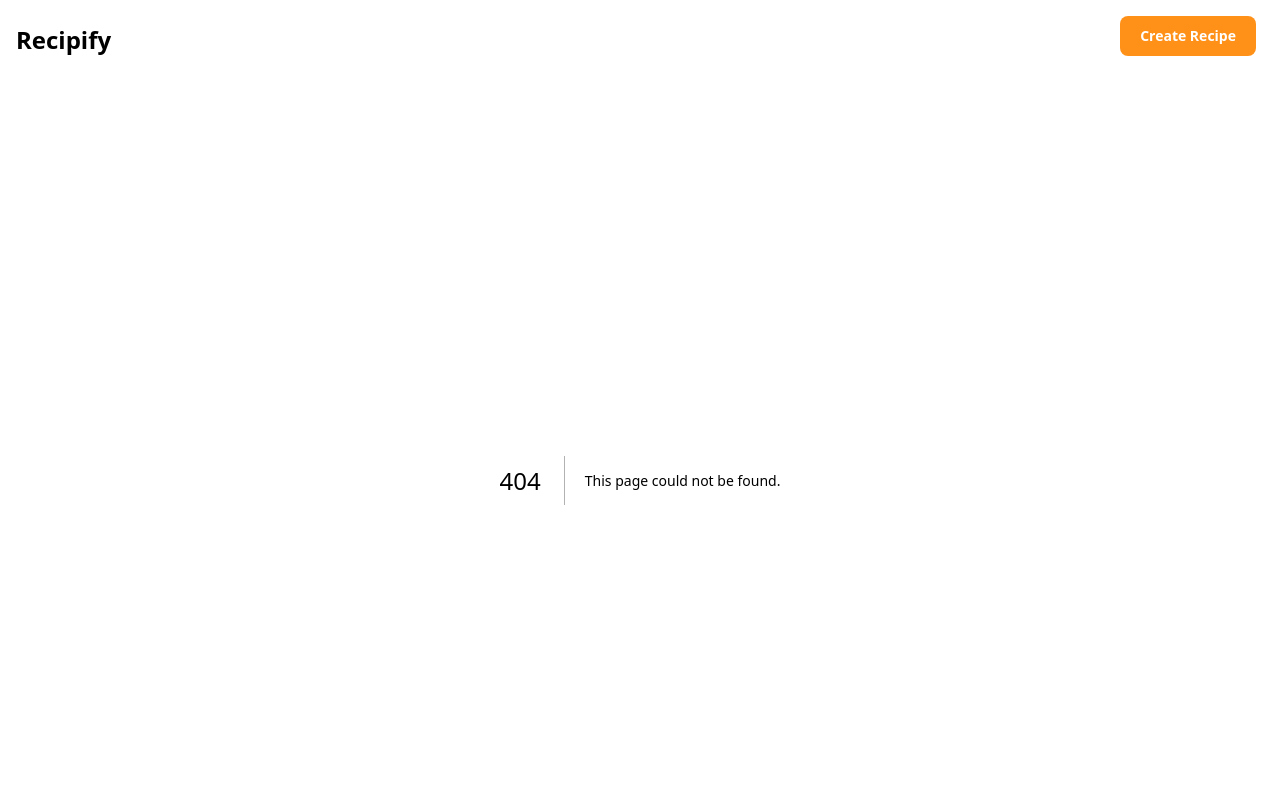
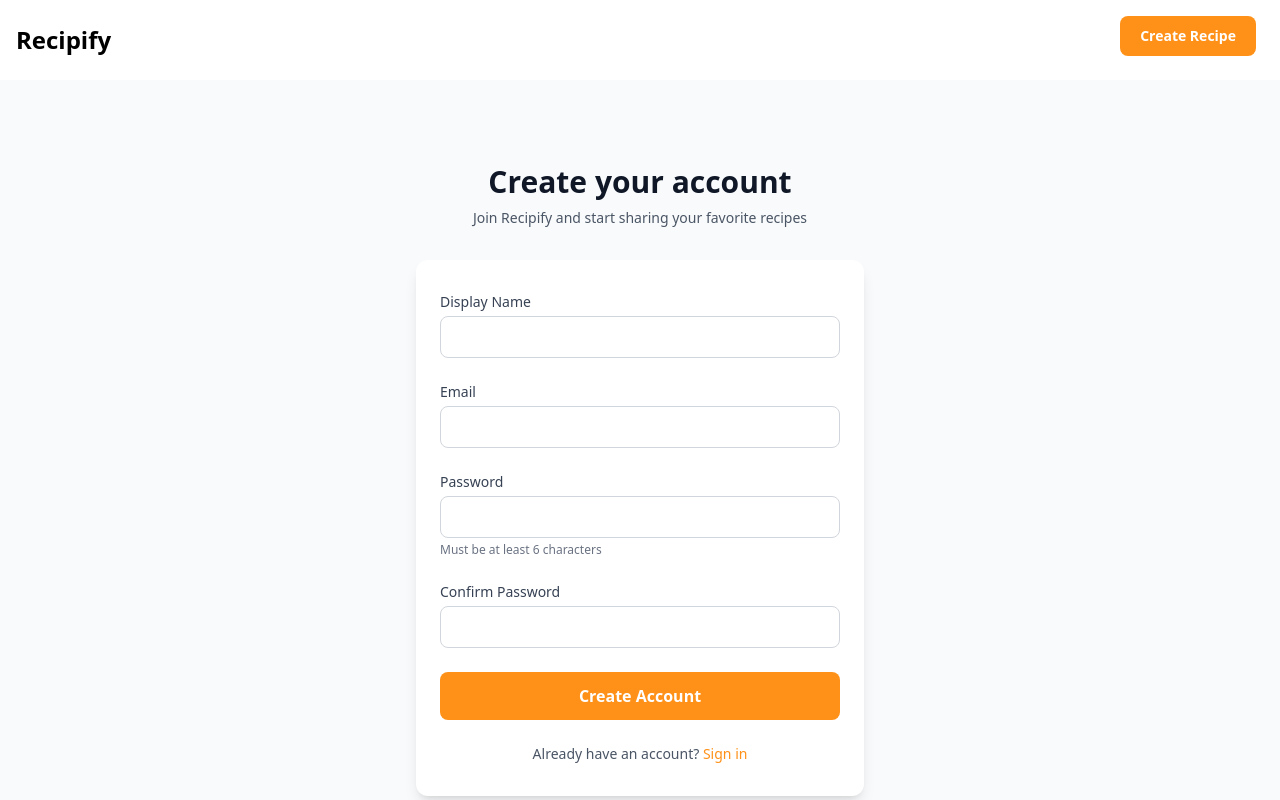
Before and after one commit to kin-hero/cooking-ui, a Next.js app: page /auth/register in a window 1280 px wide. Before the commit this address had no page. Shown: the top 800 px of the page. Built offline with nearby package versions, Linux system fonts and the light colour scheme.

Commit message:
feat: add register page

```diff
--- /dev/null
+++ b/src/app/auth/register/page.tsx
@@ -0,0 +1,20 @@
+import { RegisterForm } from "@/components/forms/register-form";
+
+export default function RegisterPage() {
+  return (
+    <div className="min-h-screen flex items-center justify-center bg-gray-50 py-12 px-4 sm:px-6 lg:px-8">
+      <div className="max-w-md w-full space-y-8">
+        {/* Header */}
+        <div className="text-center">
+          <h1 className="text-3xl font-extrabold text-gray-900">Create your account</h1>
+          <p className="mt-2 text-sm text-gray-600">Join Recipify and start sharing your favorite recipes</p>
+        </div>
+
+        {/* Form */}
+        <div className="bg-white py-8 px-6 shadow-lg rounded-xl">
+          <RegisterForm />
+        </div>
+      </div>
+    </div>
+  );
+}
```
